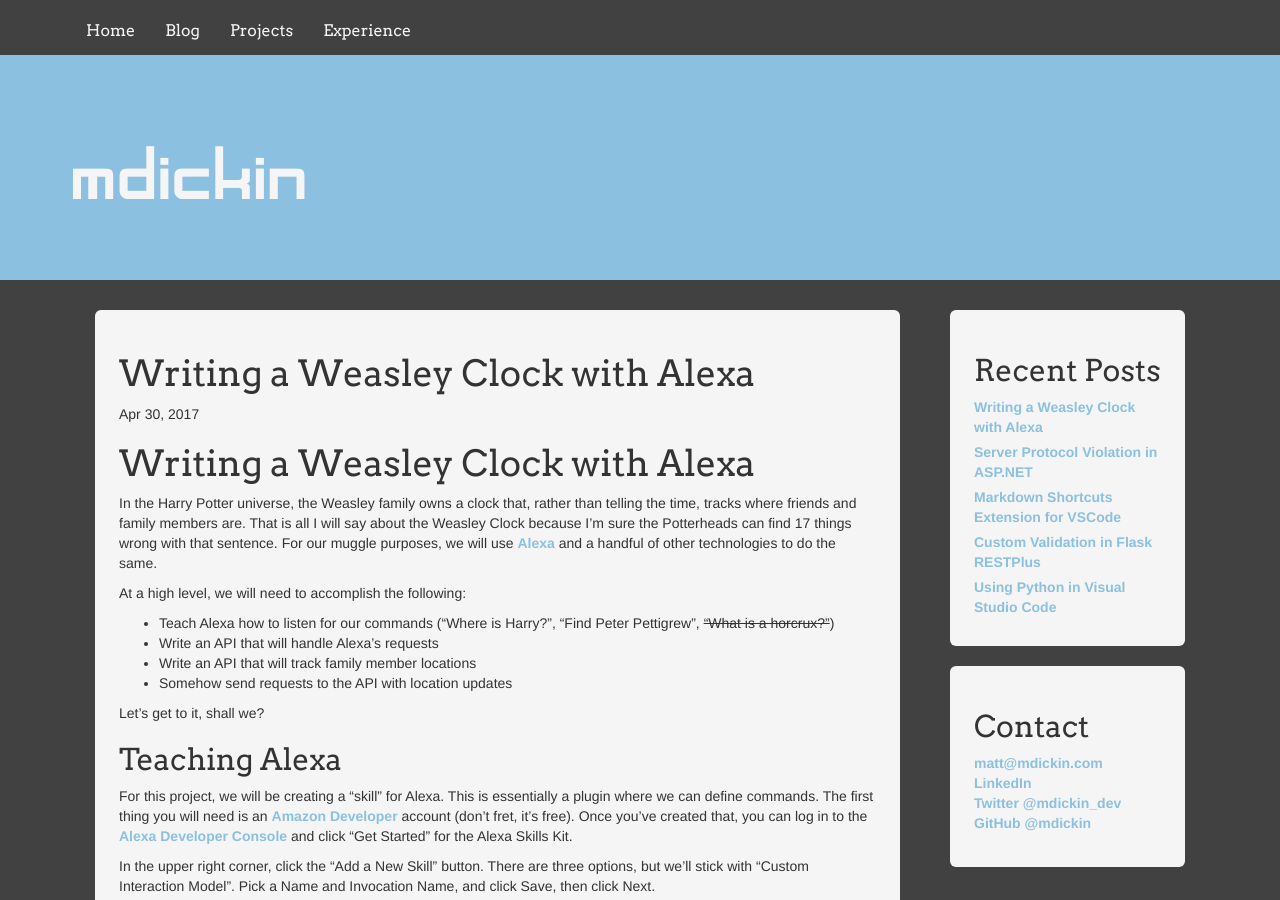
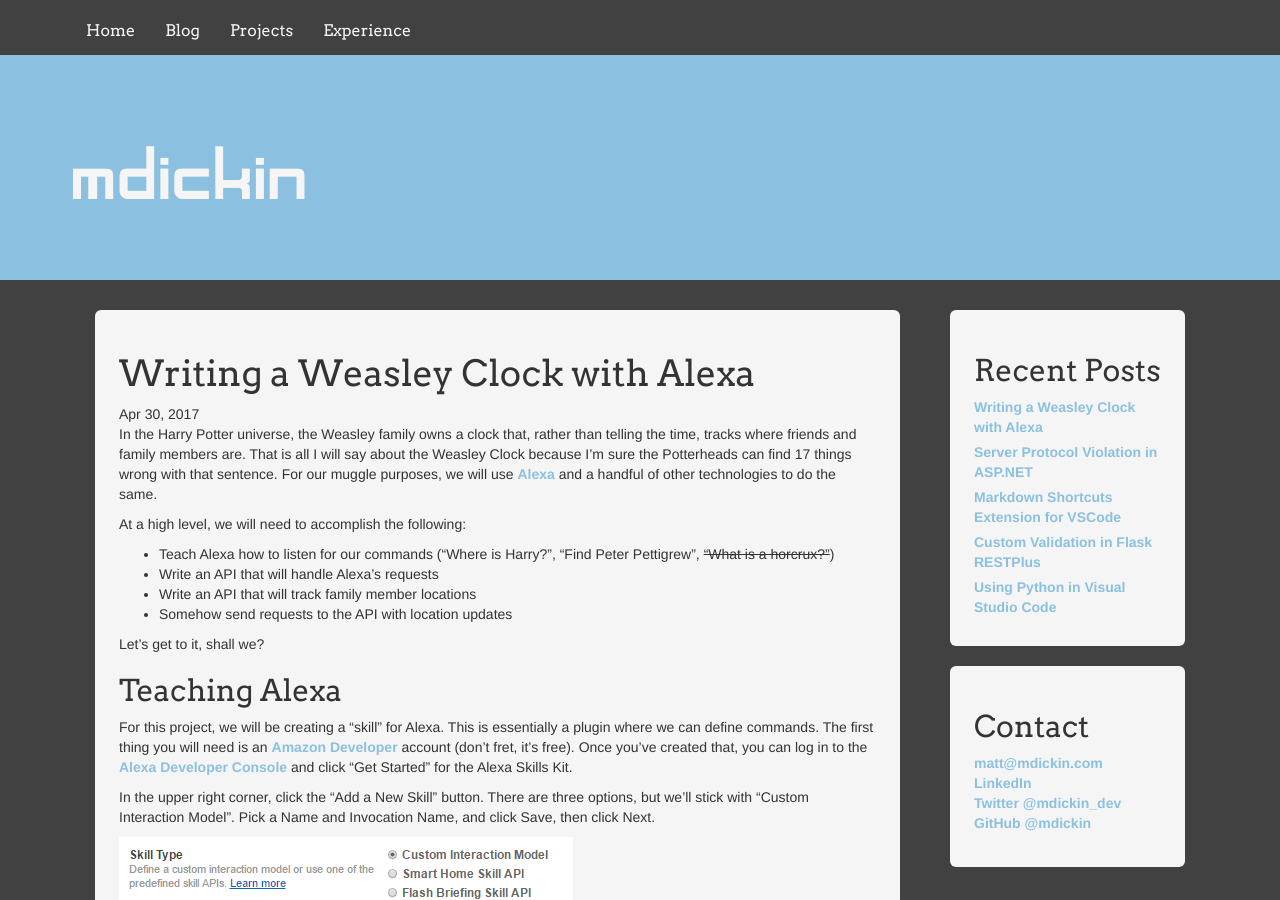
Before and after one commit to mdickin/mdickin.github.io, a Jekyll site: the page built from blog/_posts/2017-04-30-writing-weasley-clock-with-alexa.md, in a window 1280 px wide and 900 px high. Built offline with Jekyll 4.4.1, drawn with Linux system fonts in a browser that asks for light colours; nearby versions of some CDN libraries; our own code applies the rules of GitHub Pages for plain Markdown files.

Commit message:
Remove dupe title

```diff
--- a/blog/_posts/2017-04-30-writing-weasley-clock-with-alexa.md
+++ b/blog/_posts/2017-04-30-writing-weasley-clock-with-alexa.md
@@ -9,8 +9,6 @@
   - alexa
   - pumlhorse
 ---
-
-# Writing a Weasley Clock with Alexa
 
 In the Harry Potter universe, the Weasley family owns a clock that, rather than telling the time, tracks where friends and family members are. That is all I will say about the Weasley Clock because I'm sure the Potterheads can find 17 things wrong with that sentence. For our muggle purposes, we will use [Alexa](https://developer.amazon.com/alexa) and a handful of other technologies to do the same.
 
```
